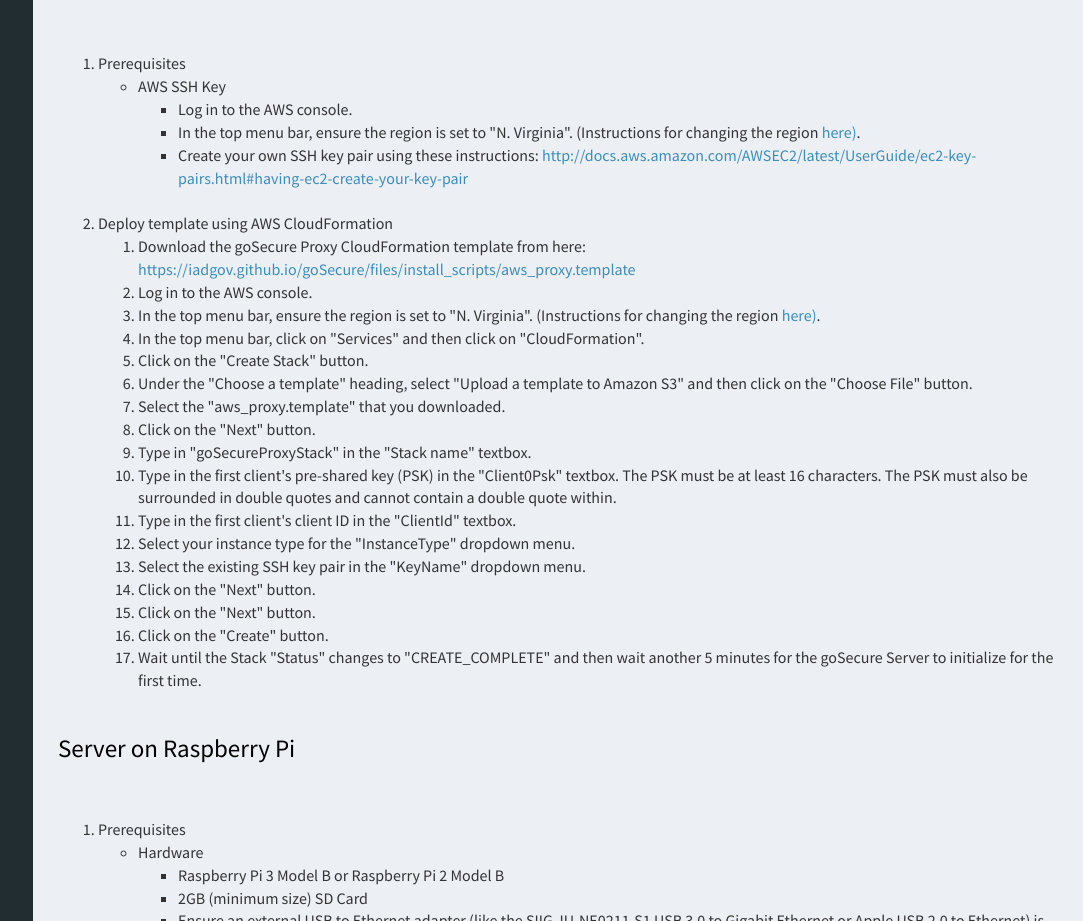
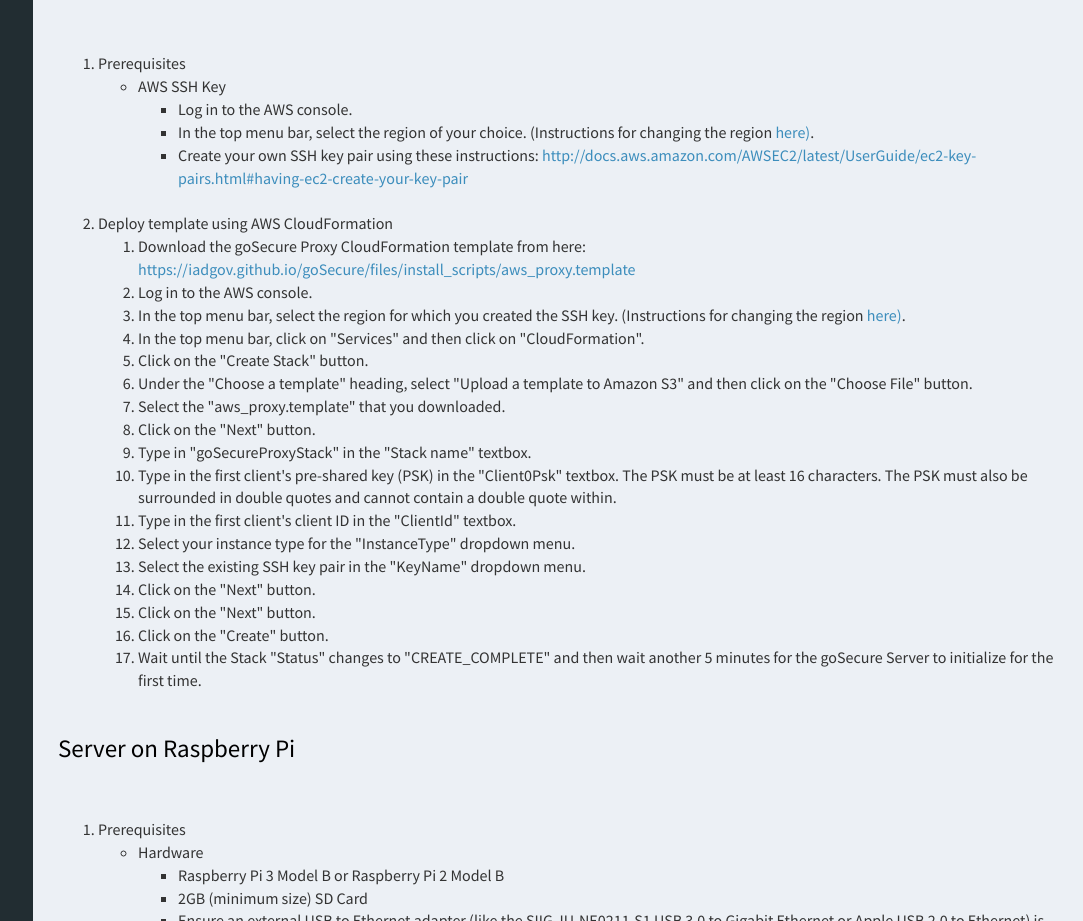
Before and after one commit to nsacyber/goSecure, a plain HTML site: page index.html in a window 1280 px wide. Shown: the part 2343-3264 px from the top of the page, without its empty margins (197-1280 px from the left). Drawn offline with Linux system fonts and the light colour scheme.

Commit message:
updated aws_proxy template to auto select EC2 image ID based on region. also updated documentation to reflect the changes.

```diff
--- a/index.html
+++ b/index.html
@@ -220,7 +220,7 @@
                             <li>AWS SSH Key</li>
                             <ul>
                                 <li>Log in to the AWS console.</li>
-                                <li>In the top menu bar, ensure the region is set to "N. Virginia". (Instructions for changing the region <a href="http://docs.aws.amazon.com/awsconsolehelpdocs/latest/gsg/getting-started.html#select-region">here)</a>.</li>
+                                <li>In the top menu bar, select the region of your choice. (Instructions for changing the region <a href="http://docs.aws.amazon.com/awsconsolehelpdocs/latest/gsg/getting-started.html#select-region">here)</a>.</li>
                                 <li>Create your own SSH key pair using these instructions: <a href="http://docs.aws.amazon.com/AWSEC2/latest/UserGuide/ec2-key-pairs.html#having-ec2-create-your-key-pair">http://docs.aws.amazon.com/AWSEC2/latest/UserGuide/ec2-key-pairs.html#having-ec2-create-your-key-pair</a></li>
                             </ul>
                         </ul>
@@ -230,7 +230,7 @@
                         <ol>
                             <li>Download the goSecure Proxy CloudFormation template from here: <a href="https://iadgov.github.io/goSecure/files/install_scripts/aws_proxy.template">https://iadgov.github.io/goSecure/files/install_scripts/aws_proxy.template</a></li>
                             <li>Log in to the AWS console.</li>
-                            <li>In the top menu bar, ensure the region is set to "N. Virginia". (Instructions for changing the region <a href="http://docs.aws.amazon.com/awsconsolehelpdocs/latest/gsg/getting-started.html#select-region">here)</a>.</li>
+                            <li>In the top menu bar, select the region for which you created the SSH key. (Instructions for changing the region <a href="http://docs.aws.amazon.com/awsconsolehelpdocs/latest/gsg/getting-started.html#select-region">here)</a>.</li>
                             <li>In the top menu bar, click on "Services" and then click on "CloudFormation".</li>
                             <li>Click on the "Create Stack" button.</li>
                             <li>Under the "Choose a template" heading, select "Upload a template to Amazon S3" and then click on the "Choose File" button.</li>
```
Also changed, not shown: 1 other file.
